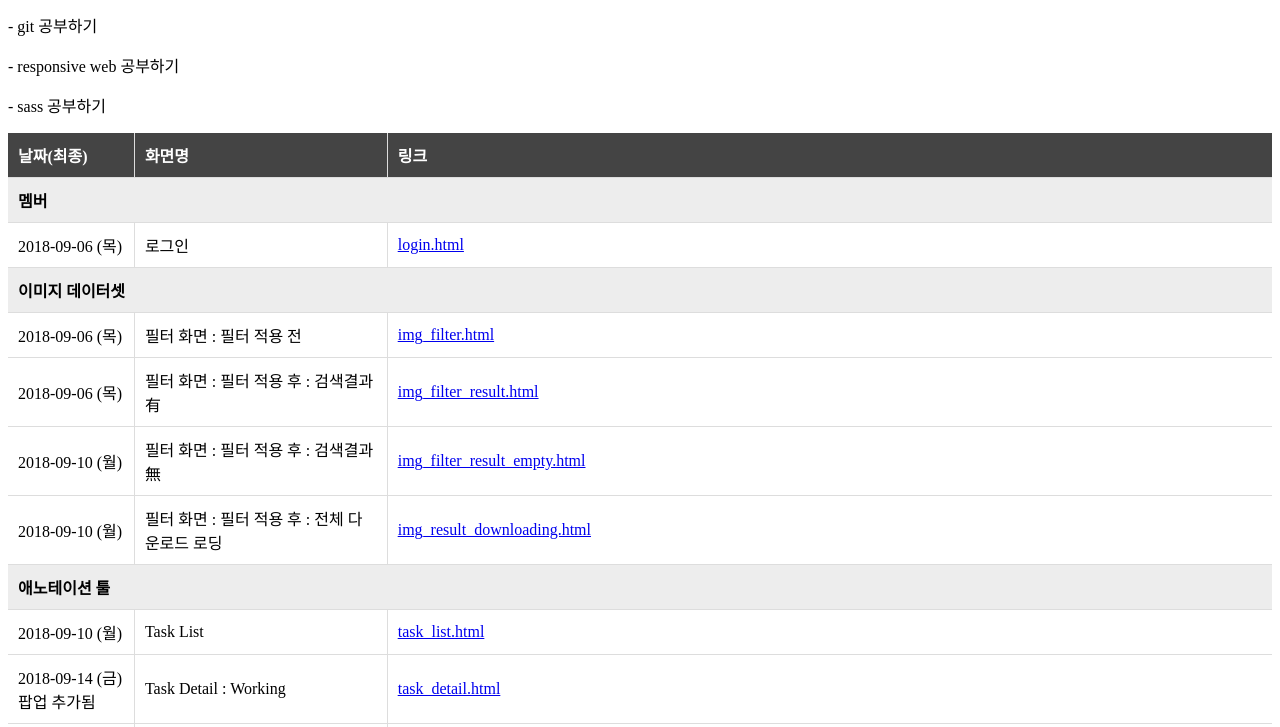
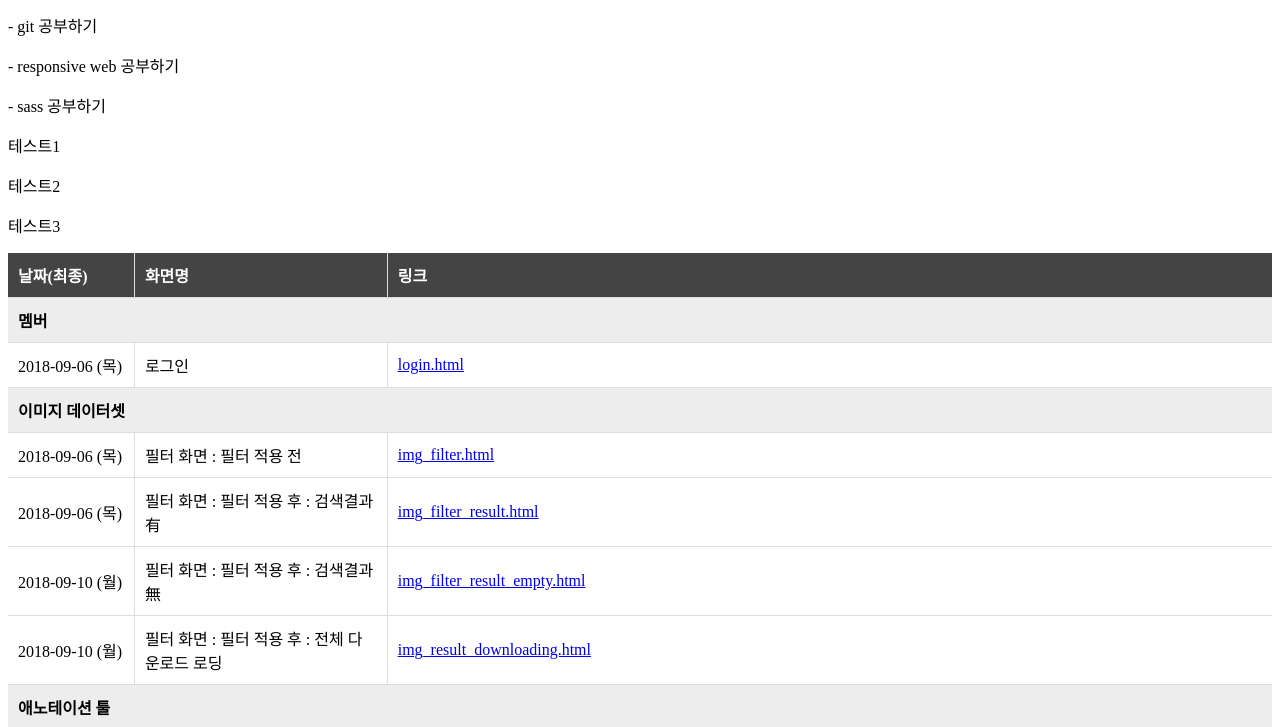
Before and after one commit to pey9087/git-practice, a plain HTML site: page index.html in a window 1280 px wide. Shown: the part 40-767 px from the top of the page. Drawn offline with Linux system fonts and the light colour scheme.

Commit message:
테스트3 rebase continue 연습, 합치기 연습

```diff
--- a/index.html
+++ b/index.html
@@ -32,6 +32,9 @@
 	<p>- git 공부하기</p>
 	<p>- responsive web 공부하기</p>
 	<p>- sass 공부하기</p>
+	<p>테스트1</p>
+	<p>테스트2</p>
+	<p>테스트3</p>
 	<table>
 		<colgroup>
 			<col width="10%">
```
